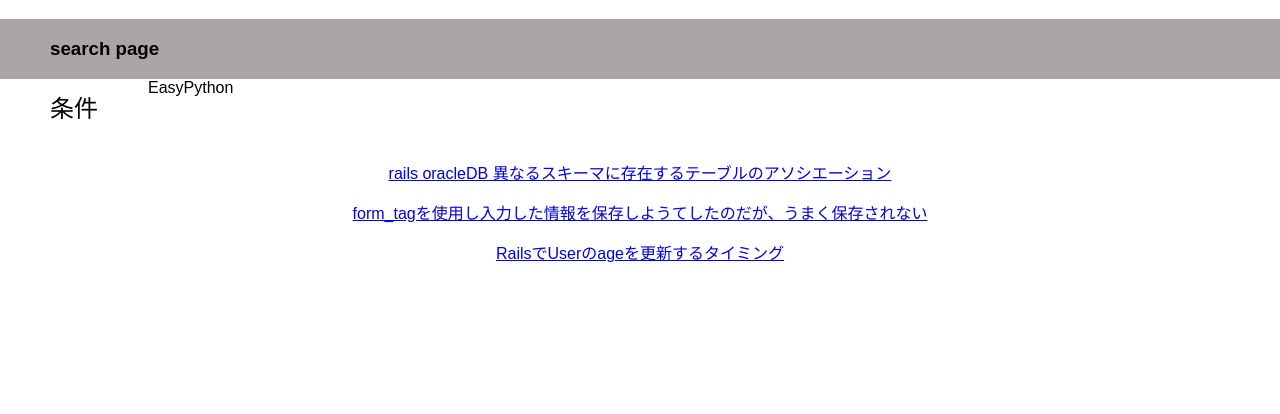
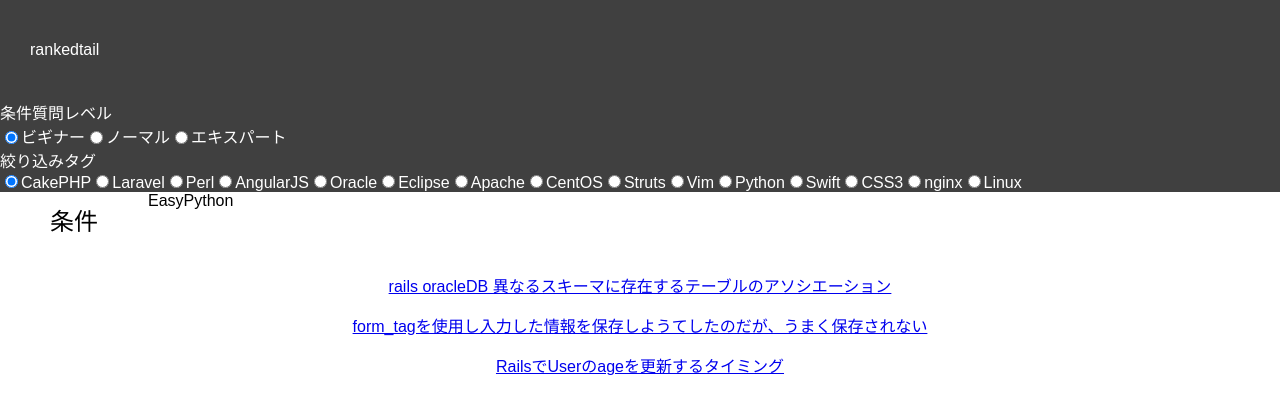
Before and after one commit to hogeline/yukemuri2018-team-sc, a React (Create React App) app: page /questions in a window 1280 px wide. Shown: the top 414 px of the page. Built offline with nearby package versions, Linux system fonts and the light colour scheme.

Commit message:
create header

```diff
--- /dev/null
+++ b/src/containers/Header.css
@@ -0,0 +1,30 @@
+header {
+  /* height: 60px; */
+  background-color: #404040;
+  color: #fff;
+}
+
+header {
+  /* line-height: 100px; */
+  width: 100%;
+}
+
+.header{
+
+}
+.title{
+  line-height: 100px;
+  width: 200px;
+  padding-left: 30px;
+  display: inline-block;
+}
+.search-select{
+  padding-right: 30px;
+  display: inline-block;
+}
+.select-box{
+  display: inline;
+}
+.tag{
+  float: left;
+}
--- /dev/null
+++ b/src/containers/Header.jsx
@@ -0,0 +1,42 @@
+import React, { Component } from "react";
+
+import "./Header.css"
+
+class Header extends Component {
+  render(){
+    return(
+      <header className="header">
+        <div className="title">rankedtail</div>
+        <div className="search-select">
+          <div className="tag">条件</div>
+          質問レベル<br/>
+                <div className="top-search-levels">
+                  <input type="radio" name="level" value="beginner" checked="checked"/>ビギナー
+                  <input type="radio" name="level" value="normal"/>ノーマル
+                  <input type="radio" name="level" value="expert"/>エキスパート
+                </div>
+                絞り込みタグ<br/>
+                <div className="top-search-tags">
+                  <div><input type="radio" name="tag" value="CakePHP" checked="checked"/>CakePHP </div>
+                  <div><input type="radio" name="tag" value="Laravel"/>Laravel </div>
+                  <div><input type="radio" name="tag" value="Perl"/>Perl</div>
+                  <div><input type="radio" name="tag" value="AngularJS"/>AngularJS</div>
+                  <div><input type="radio" name="tag" value="Oracle"/>Oracle</div>
+                  <div><input type="radio" name="tag" value="Eclipse"/>Eclipse</div>
+                  <div><input type="radio" name="tag" value="Apache"/>Apache</div>
+                  <div><input type="radio" name="tag" value="CentOS"/>CentOS</div>
+                  <div><input type="radio" name="tag" value="Struts"/>Struts</div>
+                  <div><input type="radio" name="tag" value="Vim"/>Vim</div>
+                  <div><input type="radio" name="tag" value="Python"/>Python</div>
+                  <div><input type="radio" name="tag" value="Swift"/>Swift</div>
+                  <div><input type="radio" name="tag" value="CSS3"/>CSS3</div>
+                  <div><input type="radio" name="tag" value="nginx"/>nginx</div>
+                  <div><input type="radio" name="tag" value="Linux"/>Linux</div>
+                </div>
+        </div>
+      </header>
+    )
+  }
+}
+
+export default Header;
--- a/src/containers/Search.css
+++ b/src/containers/Search.css
@@ -1,13 +1,3 @@
-header {
-    height: 60px;
-    background-color: #aba6a6
-}
-
-header {
-    line-height: 60px;
-    padding-left: 50px;
-}
-
 .search-conditions {
     display: flex;
     padding-left: 50px;
--- a/src/containers/Search.jsx
+++ b/src/containers/Search.jsx
@@ -1,6 +1,7 @@
 import React, { Component } from "react";
 
 import QuestionsList from "./QuestionsList";
+import Header from "./Header"
 // import { getQuestions } from "../apiutil/GetQuestions";
 import dummy from "../dummy.json";
 import "./Search.css";
@@ -35,9 +36,7 @@ class Search extends Component {
   render() {
     return (
       <div className="search">
-        <header className="search-header">
-          <h3 className="search-header-logo">search page</h3>
-        </header>
+        <Header />
         <div className="search-conditions">
           <div className="search-conditions-title">条件</div>
           <div className="search-conditions-level">Easy</div>
```
